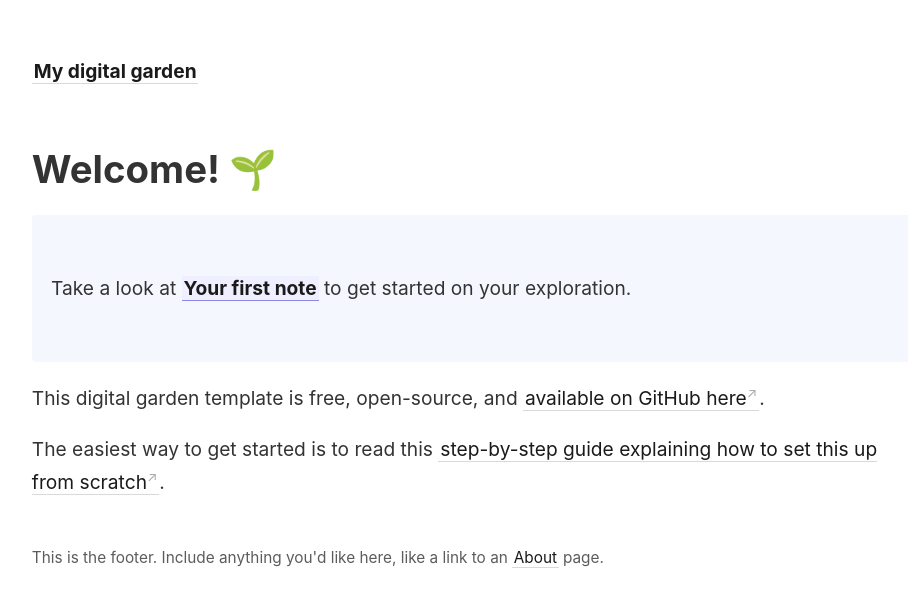
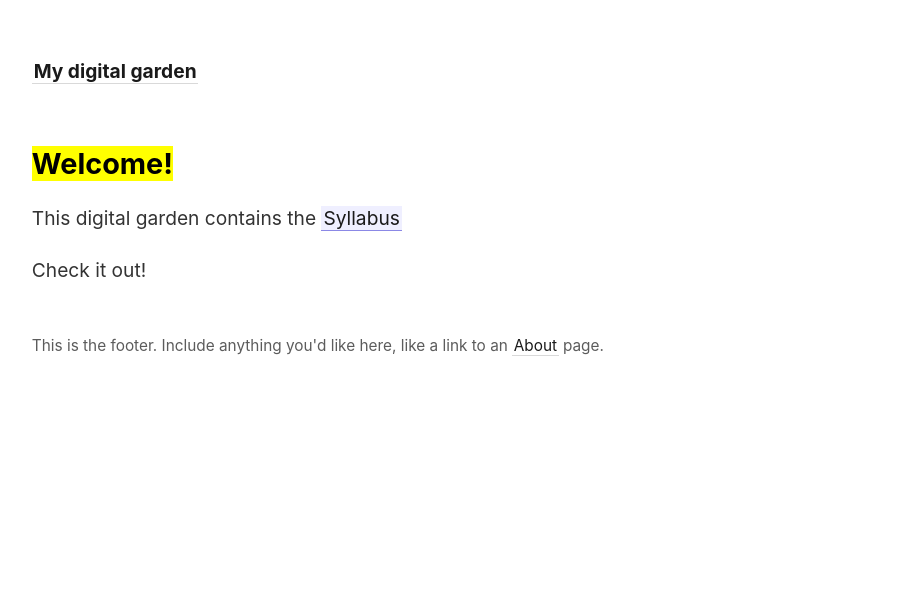
Before and after one commit to useless-ronin/DigitalNotes, a Jekyll site: the page built from _pages/index.md, in a window 1280 px wide. Shown: the top 607 px of the page, without its empty margins (45-953 px from the left). Built offline with Jekyll 4.4.1, drawn with Linux system fonts in a browser that asks for light colours.

Commit message:
Home page update.

```diff
--- a/_pages/index.md
+++ b/_pages/index.md
@@ -5,15 +5,11 @@
 permalink: /
 ---
 
-# Welcome! 🌱
+## ==Welcome!==
 
-<p style="padding: 3em 1em; background: #f5f7ff; border-radius: 4px;">
-  Take a look at <span style="font-weight: bold">[[Your first note]]</span> to get started on your exploration.
-</p>
+This digital garden contains the [[Syllabus]]
 
-This digital garden template is free, open-source, and [available on GitHub here](https://github.com/maximevaillancourt/digital-garden-jekyll-template).
-
-The easiest way to get started is to read this [step-by-step guide explaining how to set this up from scratch](https://maximevaillancourt.com/blog/setting-up-your-own-digital-garden-with-jekyll).
+Check it out!
 
 <style>
   .wrapper {
```
